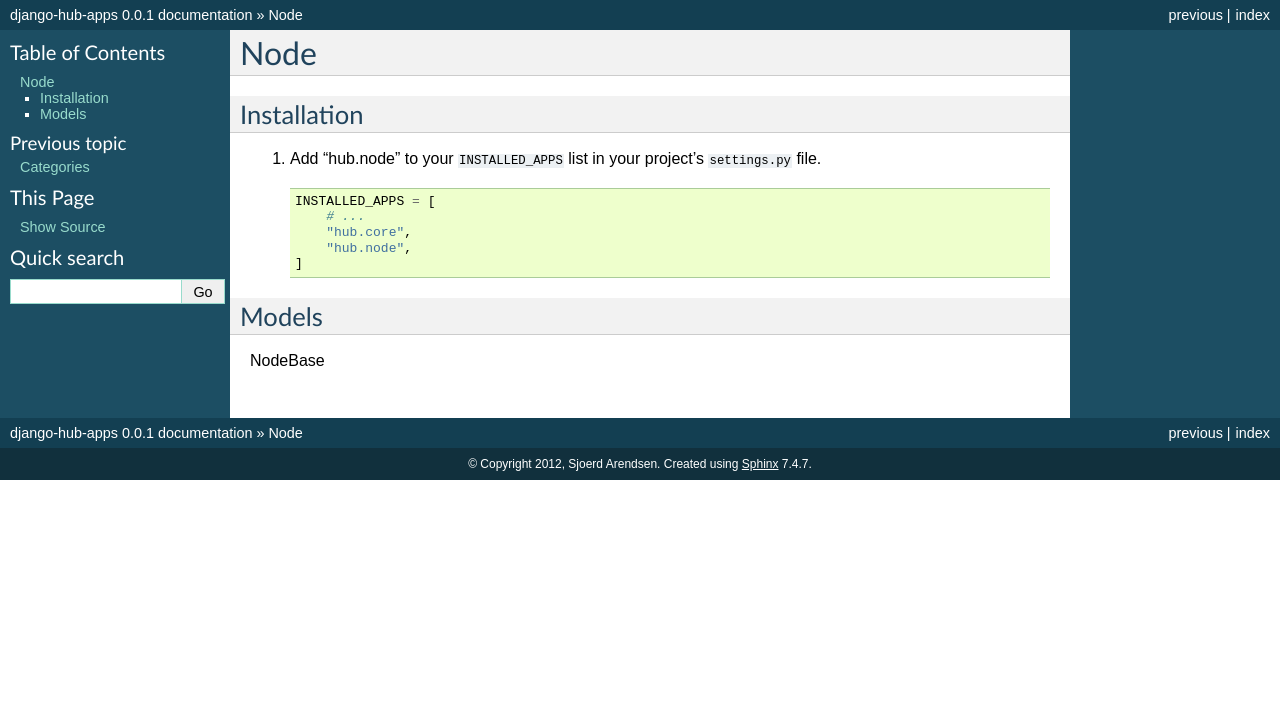
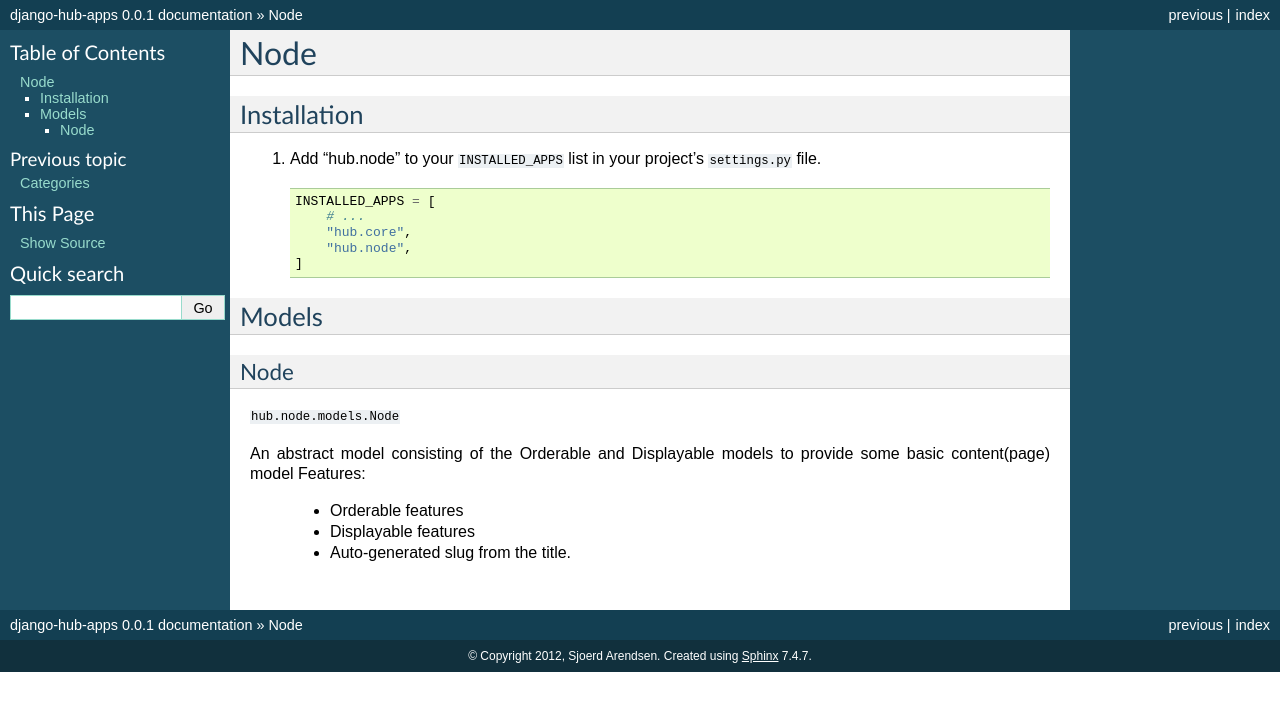
Before and after one commit to reshift/django-hub-apps, a Sphinx documentation site: the page built from docs/node.rst, in a window 1280 px wide. Shown: the top 711 px of the page. Built offline with Sphinx 7.4.7, drawn with Linux system fonts in a browser that asks for light colours; pages that are not in the unit, such as notebooks, are missing from menus.

Commit message:
More README

```diff
--- a/docs/node.rst
+++ b/docs/node.rst
@@ -18,4 +18,13 @@
 Models
 =========================
 
-NodeBase
+Node
+----------------------------------
+``hub.node.models.Node``
+
+An abstract model consisting of the Orderable and Displayable models to provide some basic content(page) model
+Features:
+
+  * Orderable features
+  * Displayable features
+  * Auto-generated slug from the title.
```
